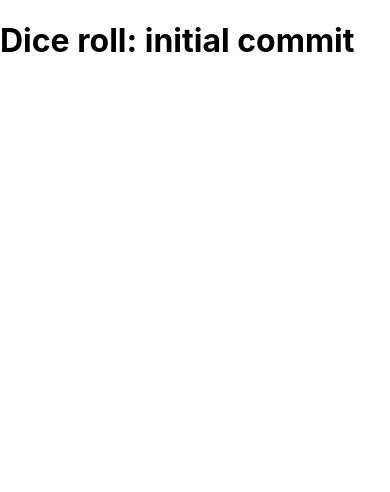
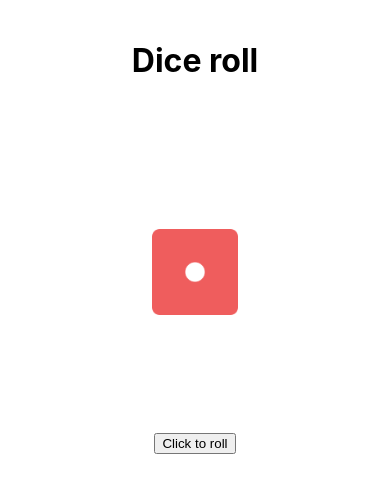
Before and after one commit to RunGT/they-see-me-rolling, a React (Create React App) app in the folder dice-roll/: page / in a window 390 px wide. Shown: the top 492 px of the page. Built offline with nearby package versions, Linux system fonts and the light colour scheme.

Commit message:
Mobile first design, create compnents, add images and form a layout

```diff
--- a/dice-roll/src/App.css
+++ b/dice-roll/src/App.css
@@ -2,30 +2,29 @@
   text-align: center;
 }
 
-.App-logo {
-  height: 40vmin;
-  pointer-events: none;
+h1 {
+  padding: 20px;
+}
+main {
+  text-align: center;
+  /* background-color: red; */
+}
+.die {
+  height: 100px;
+  width: 100px;
+  display: block;
+  margin-left: auto;
+  margin-right: auto;
+  padding: 100px;
+}
+.button-container {
+   padding: 10px;
 }
 
 @media (prefers-reduced-motion: no-preference) {
   .App-logo {
     animation: App-logo-spin infinite 20s linear;
   }
-}
-
-.App-header {
-  background-color: #282c34;
-  min-height: 100vh;
-  display: flex;
-  flex-direction: column;
-  align-items: center;
-  justify-content: center;
-  font-size: calc(10px + 2vmin);
-  color: white;
-}
-
-.App-link {
-  color: #61dafb;
 }
 
 @keyframes App-logo-spin {
--- a/dice-roll/src/App.js
+++ b/dice-roll/src/App.js
@@ -1,9 +1,15 @@
-import './App.css';
+import "./App.css";
+import GetDieResult from "./components/GetDieResult";
 
 function App() {
   return (
-   <h1>Dice roll: initial commit</h1>
-
+    <div className="App">
+      <h1>Dice roll</h1>
+      <GetDieResult />
+      <div className="button-container">
+        <button>Click to roll</button>
+      </div>
+    </div>
   );
 }
 
--- /dev/null
+++ b/dice-roll/src/components/GetDieResult.jsx
@@ -0,0 +1,12 @@
+import React from "react";
+
+import "../App.css";
+import d1 from "../assets/images/d1.png";
+
+export default function GetDieResult() {
+  return (
+    <main>
+      <img src={d1} alt="A die displaying 1" className="die"/>
+    </main>
+  );
+}
```
Also changed, not shown: 1 other file (tests, documents, lock files or other folders).
